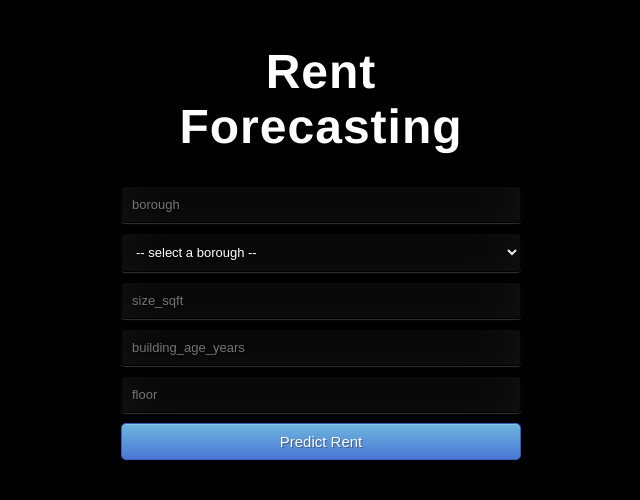
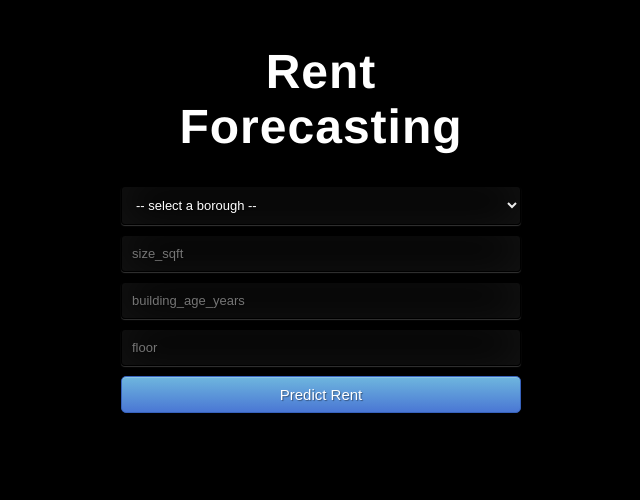
Before and after one commit to RussellMcGrath/proj_3_NYC_apartments, a Flask app: page / in a window 1280 px wide. Shown: the part 158-658 px from the top of the page, without its empty margins (369-1009 px from the left). Run offline with Flask 2, Linux system fonts and the light colour scheme; parts of the project's set-up code (start-up, migrations or seed data) failed here and were passed over.

Commit message:
removed old borough field

```diff
--- a/Deployment/templates/index.html
+++ b/Deployment/templates/index.html
@@ -17,7 +17,6 @@
 
      <!-- Main Input For Receiving Query to our ML -->
     <form action="{{ url_for('predict')}}"method="post">
-      <input type="text" name="borough" placeholder="borough" required="required" />
       <select name="borough" id="boroughlist">
         <option disabled selected value> -- select a borough -- </option>
         <option>Brooklyn</option>
```
